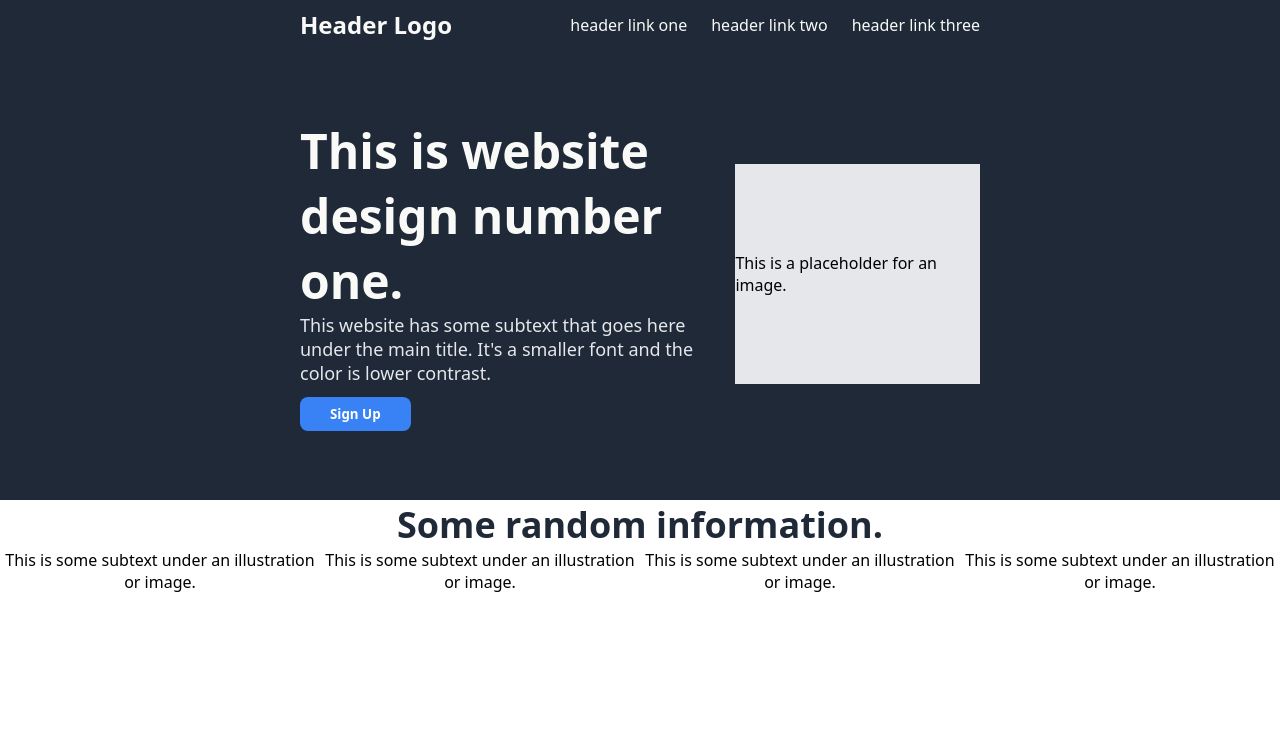
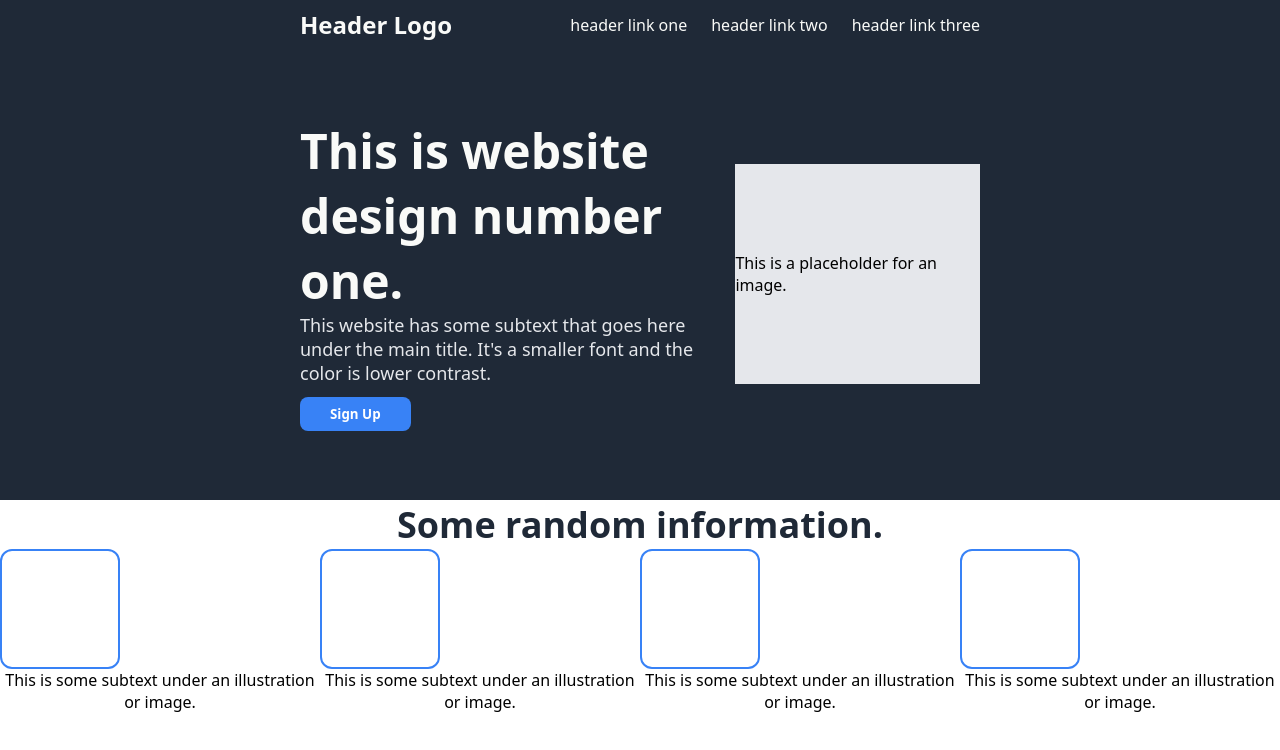
Before and after one commit to xkaze09/01-landing-page, a plain HTML site: page index.html in a window 1280 px wide. Drawn offline with Linux system fonts and the light colour scheme.

Commit message:
Fix .cards and add .image

```diff
--- a/index.html
+++ b/index.html
@@ -48,21 +48,29 @@
             Some random information.
         </div>
         <div class="cards">
-            <div class="card"></div>
+            <div class="card">
+                <div class="image"></div>
                 <div class="card-subtext">
                     This is some subtext under an illustration or image.
                 </div>
-            <div class="card"></div>
+            </div>
+            <div class="card">
+                <div class="image"></div>
                 <div class="card-subtext">
                     This is some subtext under an illustration or image.
                 </div>
-            <div class="card"></div>
+            </div>
+            <div class="card">
+                <div class="image"></div>
                 <div class="card-subtext">
                     This is some subtext under an illustration or image.
                 </div>
-            <div class="card"></div>
+            </div>
+            <div class="card">
+                <div class="image"></div>
                 <div class="card-subtext">
                     This is some subtext under an illustration or image.
+                </div>
             </div>
         </div>
     </div>
--- a/styles.css
+++ b/styles.css
@@ -94,3 +94,10 @@ ul {
 .cards {
     display: flex;
 }
+
+.image {
+    width: 120px;
+    height: 120px;
+    border: 2px solid #3882F6;
+    border-radius: 10%;
+}
```
Lines whose indentation alone changed are shown as unchanged.
